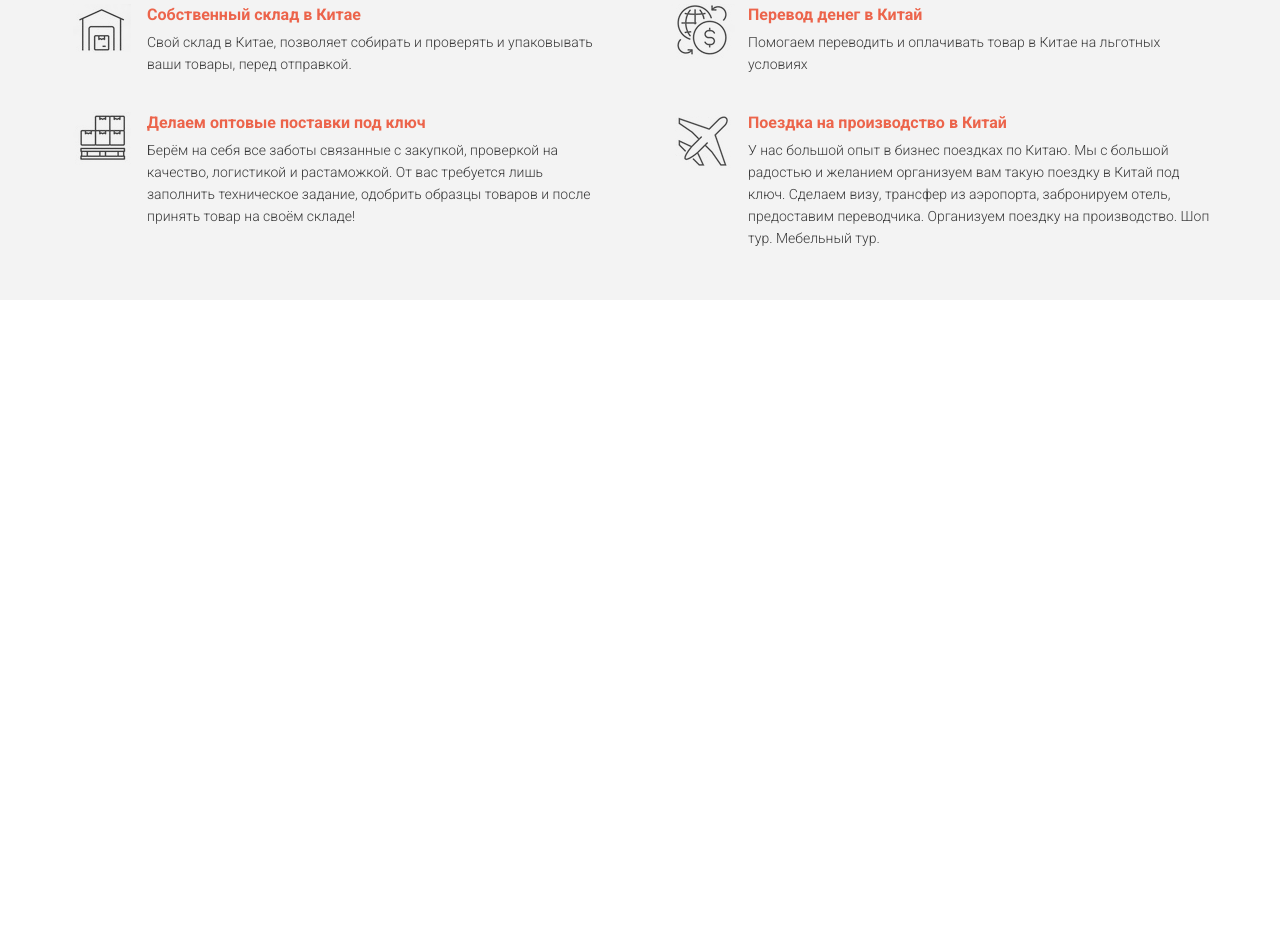
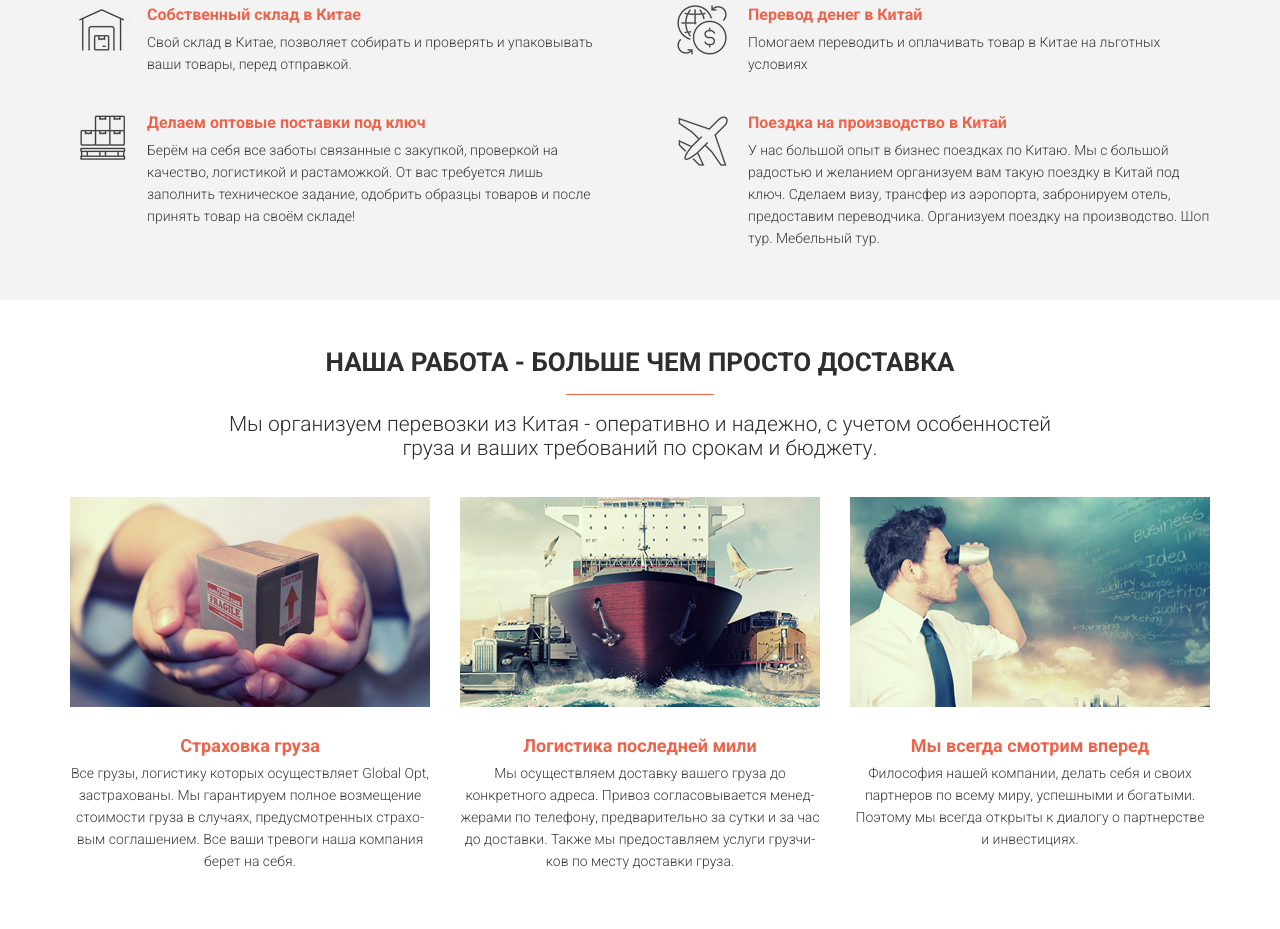
Before and after one commit to DSidorchuk/global_opt, a website: page src/index.html in a window 1280 px wide. Shown: the part 1048-1977 px from the top of the page. Before the commit the page ends 1348 px from the top, so only its background shows below. Drawn offline with nearby package versions, Linux system fonts and the light colour scheme; files that its build step writes are made by us from their sources.

Commit message:
Commit 2. Made section 'work'

```diff
--- a/src/index.html
+++ b/src/index.html
@@ -179,5 +179,44 @@
             </div>
         </div>
     </section>
+    <section class="work">
+        <div class="container">
+            <h2 class="work__title title">Наша работа - больше чем просто доставка</h2>
+            <div class="work__divider divider"></div>
+            <div class="work__descr">
+                Мы организуем перевозки из Китая - оперативно и надежно, с учетом особенностей груза
+                и ваших требований по срокам и бюджету.
+            </div>
+            <div class="work__wrapper">
+                <div class="work__item">
+                    <div class="work__item-img">
+                        <img src="img/work/1img.jpg" alt="parcel">
+                    </div>
+                    <div class="work__item-text">
+                        <span>Страховка груза</span>
+                        Все грузы, логистику которых осуществляет Global Opt, застрахованы. Мы гарантируем полное возмещение стоимости груза в случаях, предусмотренных страхо- вым соглашением. Все ваши тревоги наша компания берет на себя.
+                    </div>
+                </div>
+                <div class="work__item">
+                    <div class="work__item-img">
+                        <img src="img/work/img2.jpg" alt="vessel">
+                    </div>
+                    <div class="work__item-text">
+                        <span>Логистика последней мили</span>
+                        Мы осуществляем доставку вашего груза до конкретного адреса. Привоз согласовывается менед- жерами по телефону, предварительно за сутки и за час до доставки. Также мы предоставляем услуги грузчи- ков по месту доставки груза.
+                    </div>
+                </div>
+                <div class="work__item">
+                    <div class="work__item-img">
+                        <img src="img/work/img3.jpg" alt="view">
+                    </div>
+                    <div class="work__item-text">
+                        <span>Мы всегда смотрим вперед</span>
+                        Философия нашей компании, делать себя и своих партнеров по всему миру, успешными и богатыми. Поэтому мы всегда открыты к диалогу о партнерстве и инвестициях.
+                    </div>
+                </div>
+            </div>
+        </div>
+    </section>
 </body>
 </html>
--- /dev/null
+++ b/src/sass/blocks/_work.scss
@@ -0,0 +1,46 @@
+.work {
+    padding: 51px 0 57px 0;
+    &__divider {
+        margin-top: 20px;
+    }
+    &__descr {
+        margin: 0 auto;
+        margin-top: 17px;
+        width: 879px;
+        color: #2e2e2e;
+        font-size: 21px;
+        font-weight: 300;
+        line-height: 24px;
+        text-align: center;
+    }
+    &__wrapper {
+        margin-top: 37px;
+        display: grid;
+        grid-template-columns: repeat(3, 1fr);
+        column-gap: 30px;
+    }
+    &__item {
+        &-icon {
+            img {
+                width: 100%;
+                height: 100%;
+                object-fit: cover;
+            }
+        }
+        &-text {
+            color: #3a3a3a;
+            font-size: 14px;
+            font-weight: 300;
+            line-height: 22px;
+            text-align: center;
+            span {
+                display: block;
+                margin-top: 28px;
+                margin-bottom: 5px;
+                color: $main-color;
+                font-size: 18px;
+                font-weight: 700;
+            }
+        }
+    }
+}
--- a/src/sass/style.scss
+++ b/src/sass/style.scss
@@ -11,8 +11,16 @@
     margin: 0 auto;
 }
 
+.divider {
+    margin: 0 auto;
+    width: 148px;
+    height: 1px;
+    background-color: $main-color;
+}
+
 @import 'blocks/titles';
 @import 'blocks/buttons';
 @import 'blocks/header';
 @import 'blocks/promo';
 @import 'blocks/benefit';
+@import 'blocks/work';
```
Also changed, not shown: dist/css/style.min.css, dist/index.html.
